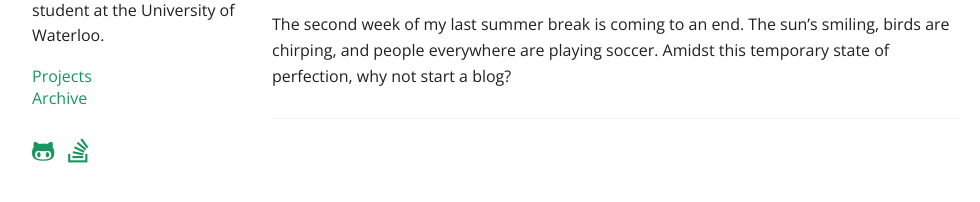
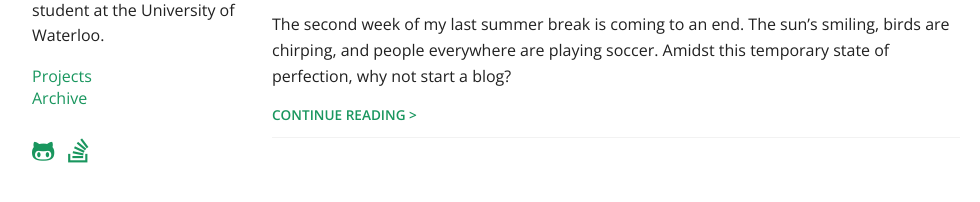
Before and after one commit to CongeeCafe/CongeeCafe.github.io, a Jekyll site: the page built from index.html, in a window 1280 px wide. Shown: the part 123-325 px from the top of the page, without its empty margins (144-1124 px from the left). Built offline with Jekyll 4.4.1, drawn with Linux system fonts in a browser that asks for light colours; nearby versions of some CDN libraries; the list of posts is cut into pages by our own code.

Commit message:
Add continue reading link

```diff
--- a/css/style.css
+++ b/css/style.css
@@ -27,7 +27,7 @@ a:hover {
   color: #006638;
 }
 
-.name a, .title a, .connect-icons a, .pagination a, .site-links a {
+.name a, .title a, .connect-icons a, .pagination a, .site-links a, .read-full a {
   transition-property: all;
   transition-duration: 0.4s;
   transition-timing-function: cubic-bezier(0.11, 0.555, 0.410, 0.82);
@@ -83,7 +83,7 @@ h1 {
   font-weight: 500;
 }
 
-h1 a:hover, h2 a:hover, .name a:hover, .pagination a:hover, .site-links a:hover {
+h1 a:hover, h2 a:hover, .name a:hover, .pagination a:hover, .site-links a:hover, .read-full a:hover {
   text-decoration: none;
 }
 
@@ -133,6 +133,12 @@ pre code {
   margin-bottom: 1rem;
 }
 
+.read-full {
+  font-size: 0.85em;
+  text-transform: uppercase;
+  font-weight: 600;
+}
+
 .site-links {
   margin-bottom: 1.8rem;
 }
--- a/index.html
+++ b/index.html
@@ -14,6 +14,9 @@ title: Homepage
         <section class="post-excerpt">
             {{ post.excerpt }}
         </section>
+        <div class="read-full">
+          <a href="{{ post.url }}">Continue Reading ></a>
+        </div>
     </article>
 
 {% endfor %}
```
